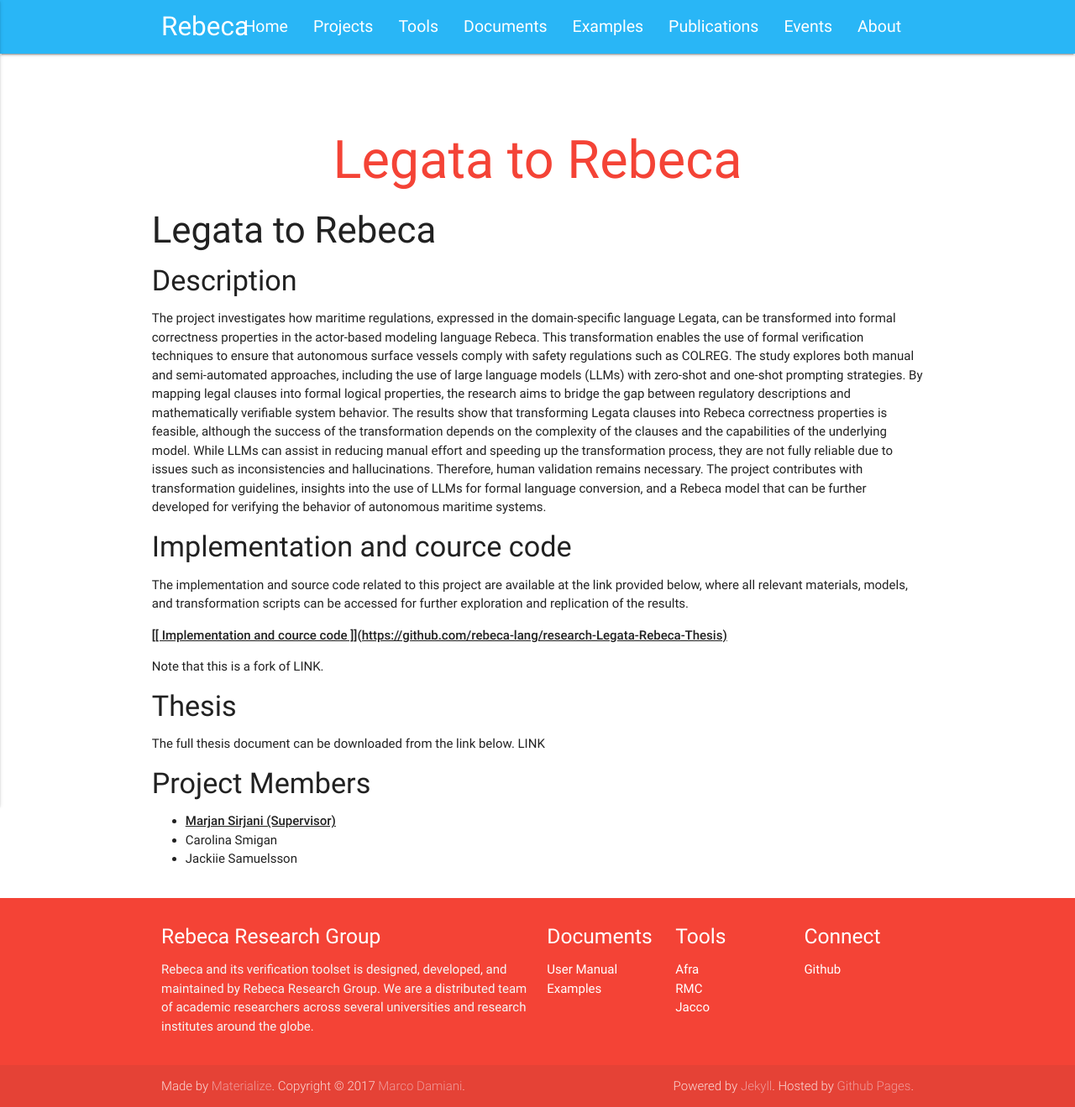
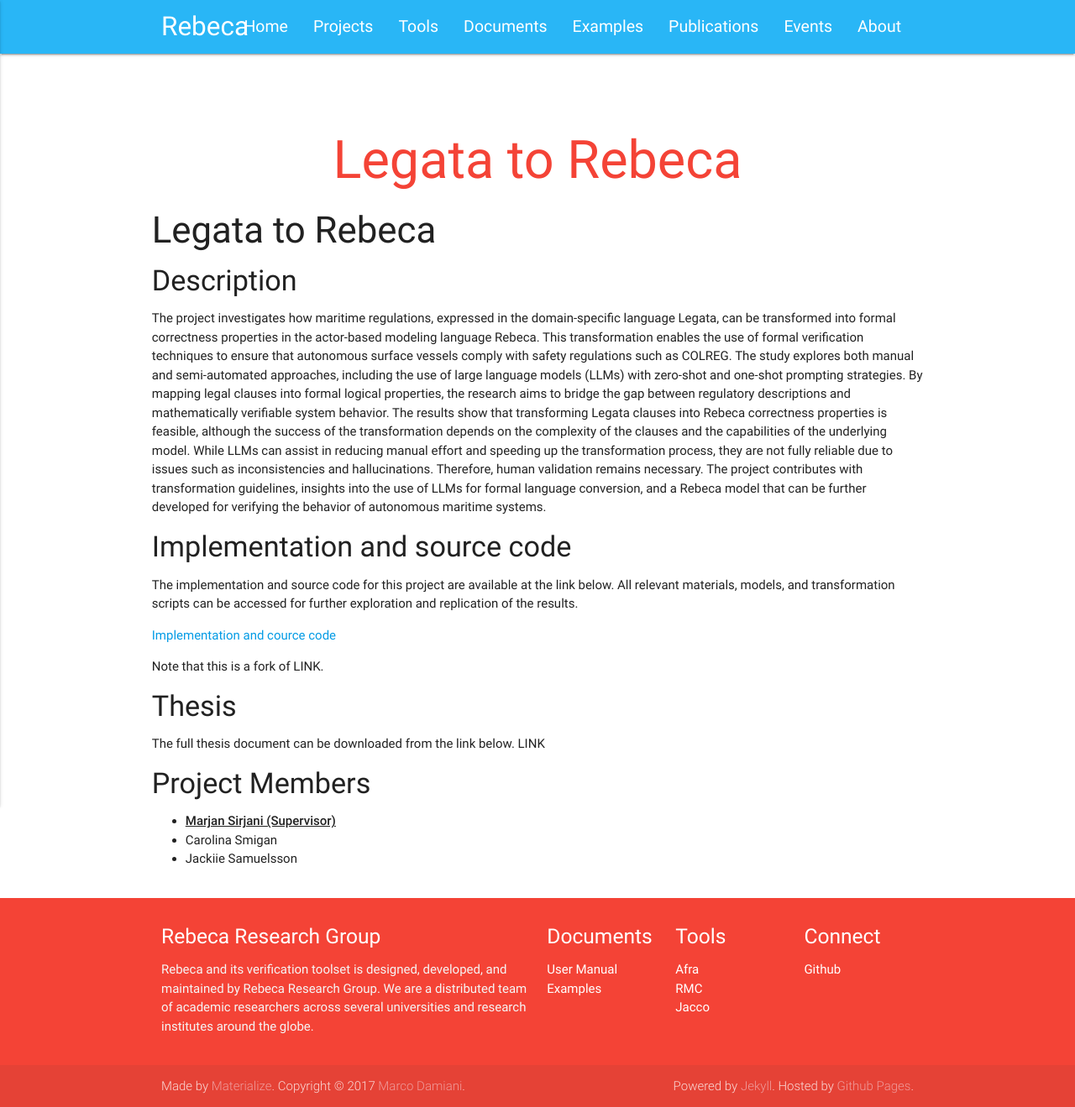
Before and after one commit to rebeca-lang/rebeca-lang.github.io, a Jekyll site: the page built from projects/LegatatoRebeca.md, in a window 1280 px wide. Shown: the whole page at 84% size. Built offline with Jekyll 4.4.1, drawn with Linux system fonts in a browser that asks for light colours.

Commit message:
Revise implementation and source code section
Updated the section on implementation and source code for clarity and formatting.

```diff
--- a/projects/LegatatoRebeca.md
+++ b/projects/LegatatoRebeca.md
@@ -11,10 +11,11 @@ The project investigates how maritime regulations, expressed in the domain-speci
 The results show that transforming Legata clauses into Rebeca correctness properties is feasible, although the success of the transformation depends on the complexity of the clauses and the capabilities of the underlying model. While LLMs can assist in reducing manual effort and speeding up the transformation process, they are not fully reliable due to issues such as inconsistencies and hallucinations. Therefore, human validation remains necessary. The project contributes with transformation guidelines, insights into the use of LLMs for formal language conversion, and a Rebeca model that can be further developed for verifying the behavior of autonomous maritime systems.
 
 
-#### Implementation and cource code
-The implementation and source code related to this project are available at the link provided below, where all relevant materials, models, and transformation scripts can be accessed for further exploration and replication of the results.
+#### Implementation and source code
 
-**<u>[[ Implementation and cource code ]](https://github.com/rebeca-lang/research-Legata-Rebeca-Thesis)</u>**
+The implementation and source code for this project are available at the link below. All relevant materials, models, and transformation scripts can be accessed for further exploration and replication of the results.
+
+[ Implementation and cource code ](https://github.com/rebeca-lang/research-Legata-Rebeca-Thesis)
 
 
 Note that this is a fork of LINK.
```
